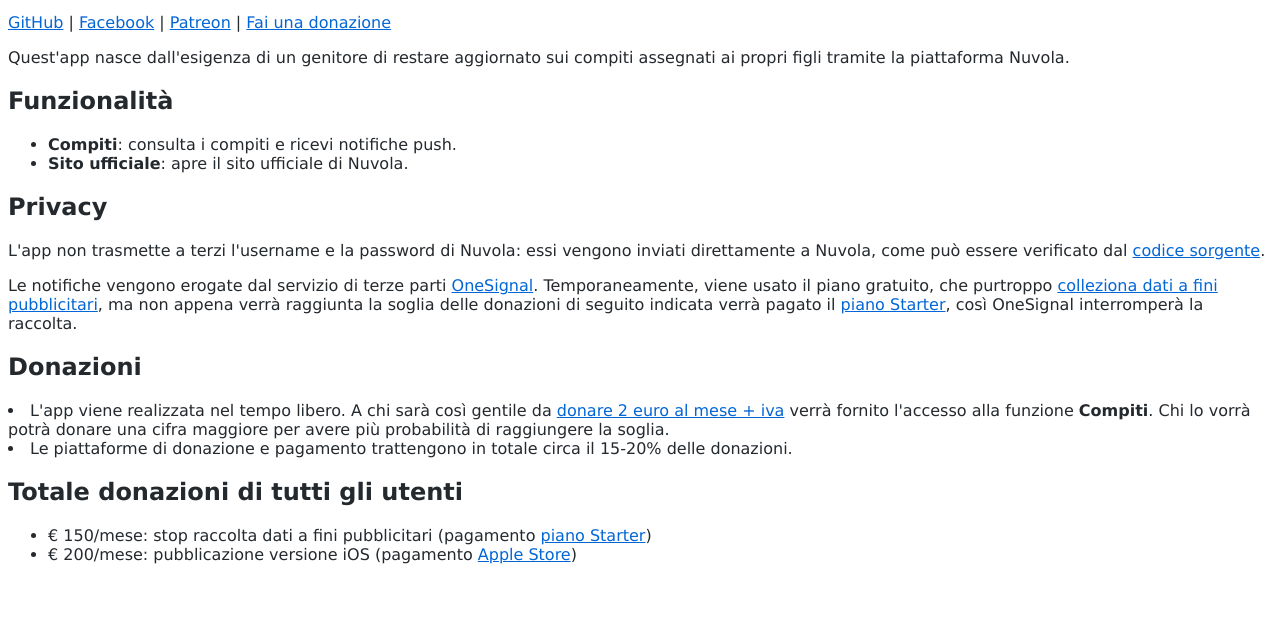
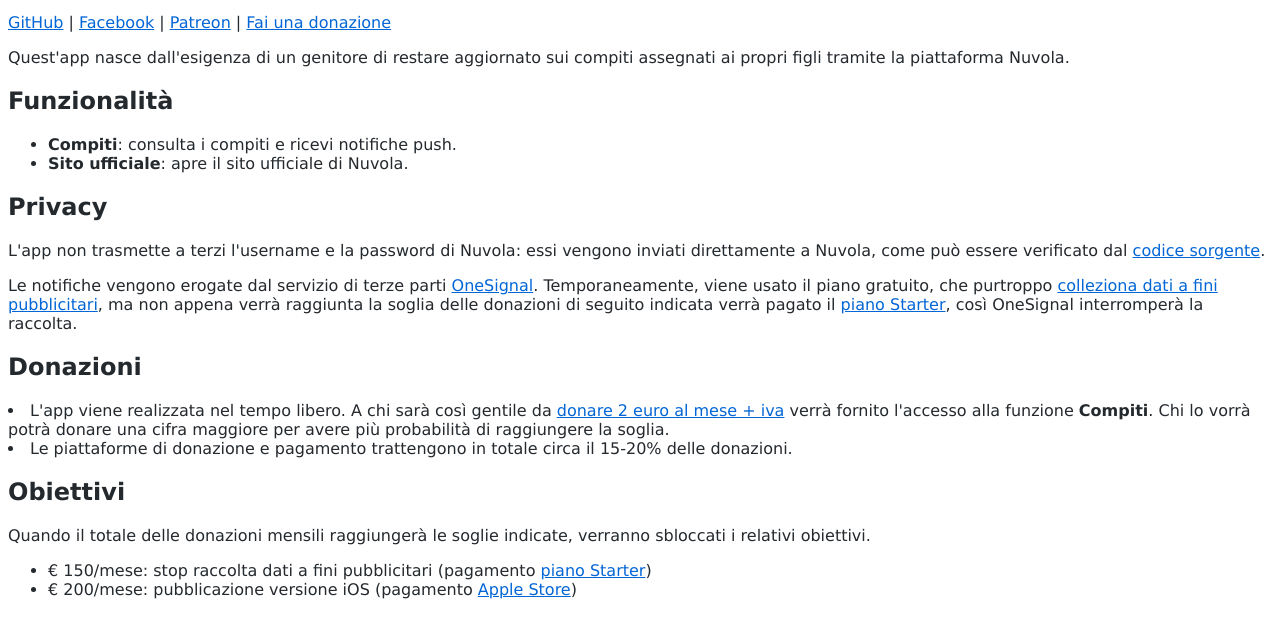
Before and after one commit to giorgiobeggiora/nuvola-notifiche, a plain HTML site: page index.html in a window 1280 px wide. Shown: the part 89-726 px from the top of the page. Drawn offline with Linux system fonts and the light colour scheme.

Commit message:
home update

```diff
--- a/index.html
+++ b/index.html
@@ -31,7 +31,8 @@
 		<li>L'app viene realizzata nel tempo libero. A chi sarà così gentile da <a href="https://www.patreon.com/user?u=33737916&fan_landing=true" target="_blank" rel="noopener noreferrer">donare 2 euro al mese + iva</a> verrà fornito l'accesso alla funzione <strong>Compiti</strong>. Chi lo vorrà potrà donare una cifra maggiore per avere più probabilità di raggiungere la soglia.</li>
 		<li>Le piattaforme di donazione e pagamento trattengono in totale circa il 15-20% delle donazioni.</li>
 	</p>
-	<h2>Totale donazioni di tutti gli utenti</h2>
+	<h2>Obiettivi</h2>
+	<p>Quando il totale delle donazioni mensili raggiungerà le soglie indicate, verranno sbloccati i relativi obiettivi.</p>
 	<ul>
 		<li>€ 150/mese: stop raccolta dati a fini pubblicitari (pagamento <a href="https://onesignal.com/pricing" target="_blank" rel="noopener noreferrer">piano Starter</a>)</li>
 		<li>€ 200/mese: pubblicazione versione iOS (pagamento <a href="https://developer.apple.com/it/support/compare-memberships/" target="_blank" rel="noopener noreferrer">Apple Store</a>)</li>
```
